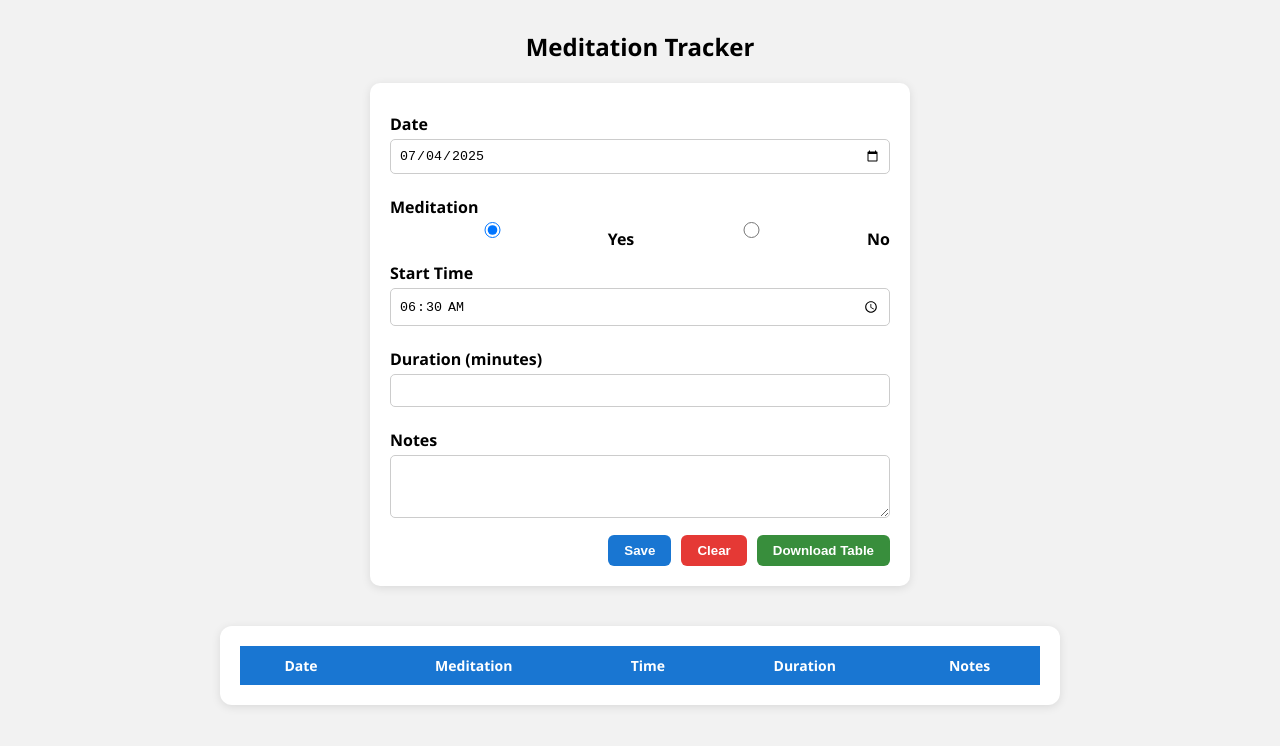
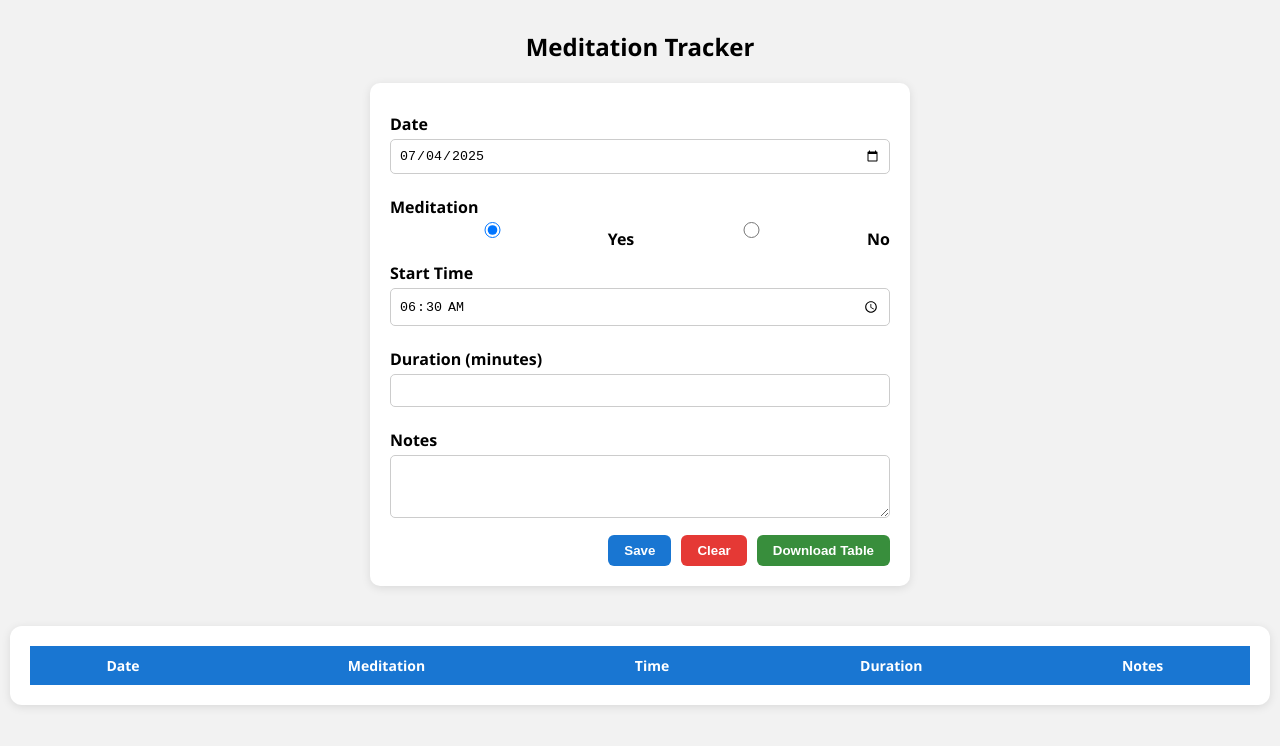
Before and after one commit to codeszap/saf, a plain HTML site: page mr.html in a window 1280 px wide. Drawn offline with nearby package versions, Linux system fonts and the light colour scheme.

Commit message:
set full image view problem.html

```diff
--- a/mr.html
+++ b/mr.html
@@ -4,6 +4,7 @@
   <meta charset="UTF-8" />
   <meta name="viewport" content="width=device-width, initial-scale=1.0"/>
   <title>STC Meditation Tracker</title>
+  <script src="https://cdn.jsdelivr.net/npm/html2canvas@1.4.1/dist/html2canvas.min.js"></script>
   <style>
     body {
       font-family: 'Segoe UI', sans-serif;
@@ -77,7 +78,7 @@
     }
 
     .table-container {
-      max-width: 800px;
+      max-width: 100%;
       margin: 40px auto;
       background: white;
       border-radius: 12px;
@@ -86,11 +87,18 @@
       overflow-x: auto;
     }
 
+    /* 👇 fix for html2canvas image cutoff */
+    .table-container,
+    #snapshotContainer {
+      overflow: visible !important;
+      max-height: none !important;
+    }
+
     table {
       width: 100%;
       border-collapse: collapse;
       font-size: 14px;
-      min-width: 700px;
+      min-width: 800px;
     }
 
     th {
@@ -201,7 +209,6 @@
     <button id="cancelMenu">Cancel</button>
   </div>
 
-  <script src="https://cdn.jsdelivr.net/npm/html2canvas@1.4.1/dist/html2canvas.min.js"></script>
   <script>
     const DB_NAME = "MeditationDB";
     const STORE_NAME = "entries";
@@ -299,11 +306,10 @@
     });
 
     document.getElementById('downloadImgBtn').addEventListener('click', () => {
-      const targetDiv = document.getElementById('snapshotContainer');
+      const targetDiv = document.querySelector('.table-container');
       html2canvas(targetDiv, {
         backgroundColor: "#fff",
         scale: 2,
-        scrollX: 0,
         scrollY: -window.scrollY,
         useCORS: true
       }).then(canvas => {
```
